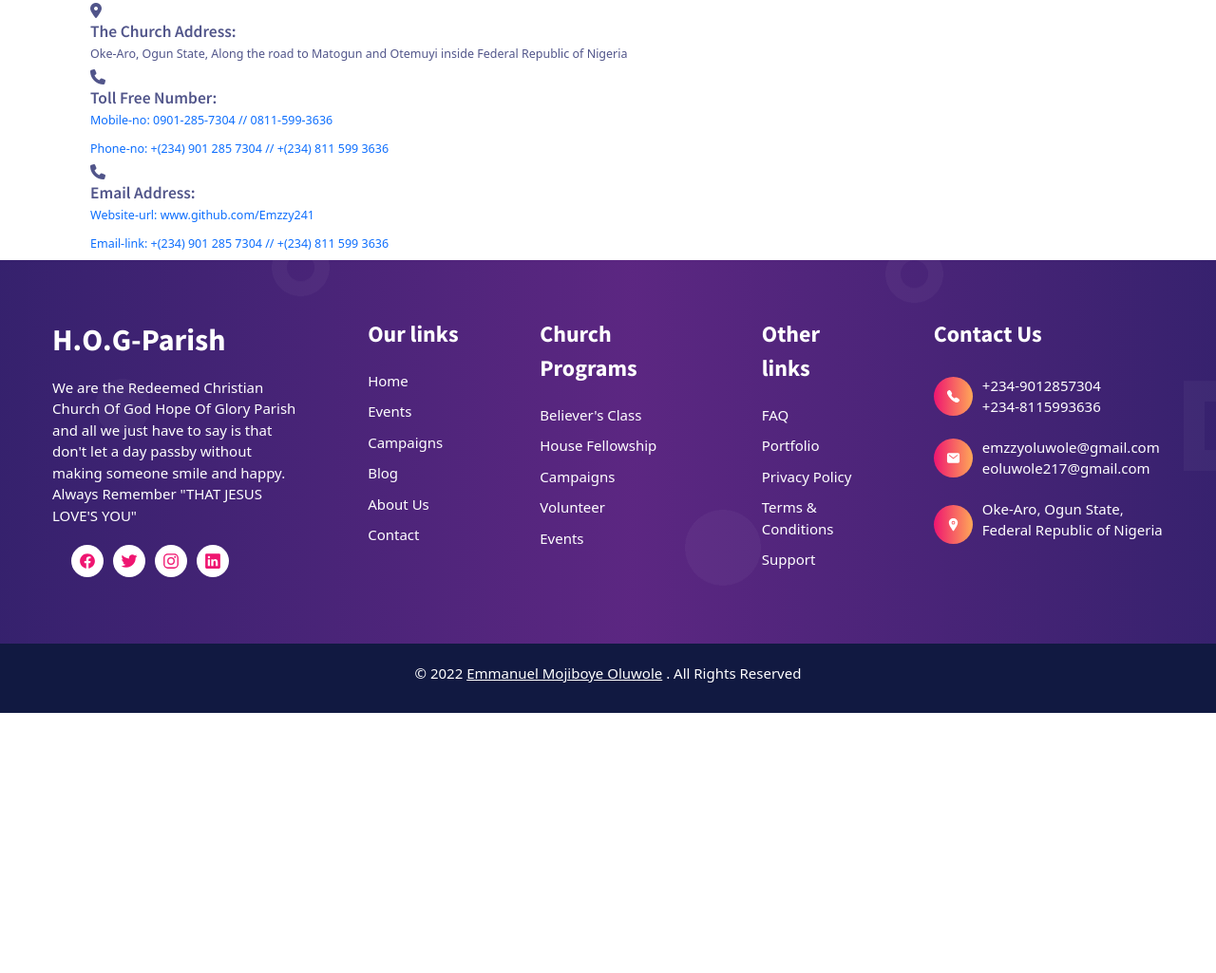
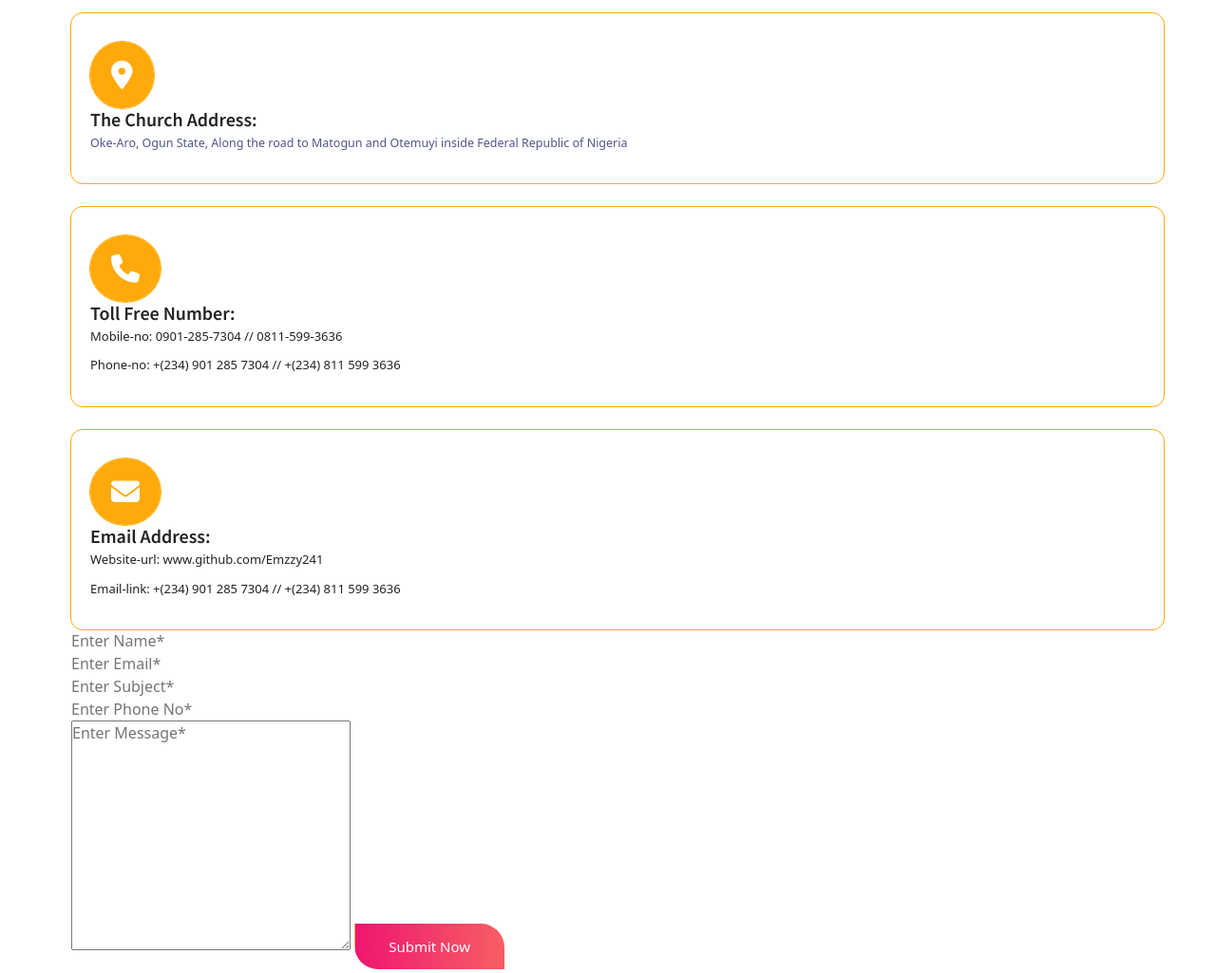
Before and after one commit to Emzzy241/Hope-Of-Glory-Parish, a plain HTML site: page contact.html in a window 1280 px wide. Shown: the part 1061-2086 px from the top of the page at 95% size. Before the commit the page ends 1812 px from the top, so only its background shows below. Drawn offline with nearby package versions, Linux system fonts and the light colour scheme.

Commit message:
the locate section is finished

```diff
--- a/contact.html
+++ b/contact.html
@@ -170,7 +170,7 @@
 
                             <ul class="locating">
                                 <li class="locate-one">
-                                    <i class="fas fa-phone"></i>
+                                    <i class="fas fa-envelope"></i>
                                 </li>
                                 <li class="locate-one">
                                     <h3>Email Address:</h3>
@@ -184,6 +184,19 @@
 
 
                         </div>
+                    </div>
+                </li>
+                <li class="contacting">
+                    <div class="cont-image">
+                        <form action="">
+                            <input type="text" placeholder="Enter Name*">
+                            <input type="email" name="" id="" placeholder="Enter Email*">
+                            <input type="text" placeholder="Enter Subject*">
+                            <input type="text" placeholder="Enter Phone No*">
+                            <textarea name="" id="" cols="30" rows="10" placeholder="Enter Message*"></textarea>
+
+                            <a href="#" class="btn">Submit Now</a>
+                        </form>
                     </div>
                 </li>
 
--- a/css/styles.css
+++ b/css/styles.css
@@ -2281,7 +2281,7 @@ main .post-content .post-title a{
 
 
 
-/* The call-On-Us map section starts */
+/* The call-On-Us section starts */
 
 .call-On-Us{
     margin-top: 100px;
@@ -2293,10 +2293,53 @@ main .post-content .post-title a{
     font-size: 4.3rem;
     text-align: end;
     color: #222;
-}
-
-
-/* The call-On-Us map section ends */
+    width: 85%;
+}
+
+.call-On-Us .contact-Us .contacting p{
+    color: #222;
+    width: 85%;
+}
+
+.call-On-Us .contact-Us .our-Contacts .locate .locating {
+    outline: .1rem solid var(--chrome-yellow);
+    outline-offset: -0.07rem;
+    padding: 3rem 2rem;
+    border-radius: var(--radius-12);
+    margin-top: 25px;
+}
+
+.call-On-Us .contact-Us .our-Contacts .locate .locating .locate-one .fas{
+    outline: .1rem solid var(--chrome-yellow);
+    outline-offset: -0.07rem;
+    background: var(--chrome-yellow);
+    padding: 2rem 2.2rem;
+    border-radius: 100%;
+    font-size: 30px;
+    color: var(--white);
+    cursor: pointer;
+}
+
+.call-On-Us .contact-Us .our-Contacts .locate .locating .locate-one h3{
+    font-size: 20px;
+    color: #222;
+}
+
+.call-On-Us .contact-Us .our-Contacts .locate .locating .locate-one h5 a{
+    color: #222;
+    font-size: 13px;
+}
+
+.call-On-Us .contact-Us .our-Contacts .locate .locating .locate-one h5 a:hover{
+    color: var(--amaranth-purple);
+    text-decoration: underline;
+    transition: .6s;
+}
+
+
+
+
+/* The call-On-Us section ends */
 
 
 
```
